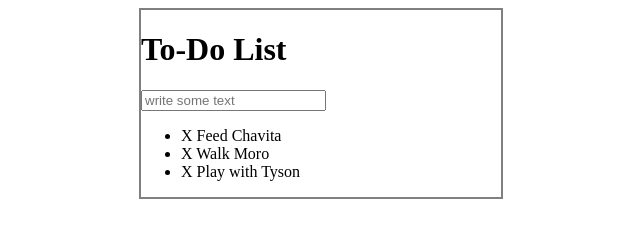
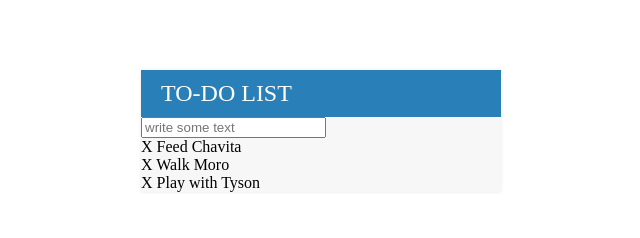
Before and after one commit to AndreaGimenez/To-Do-List, a plain HTML site: page index.html in a window 1280 px wide. Shown: the whole page, without its empty margins (319-959 px from the left). Drawn offline with Linux system fonts and the light colour scheme.

Commit message:
dfjksdhjk

```diff
--- a/assets/css/todos.css
+++ b/assets/css/todos.css
@@ -1,10 +1,27 @@
 #container{
-  border: 2px solid gray;
   width: 360px;
-  margin: 0 auto;
+  margin: 70px auto;
+  background: #f7f7f7;
+  box-shadow: 0 0 3px rgba(0, 0, 0, 0.1);
 }
 
 .task-completed{
   text-decoration : line-through;
   color : gray;
 }
+
+h1{
+  background: #2980b9;
+  color: white;
+  margin: 0;
+  padding: 10px 20px;
+  text-transform: uppercase;
+  font-size: 24px;
+  font-weight: normal;
+}
+
+ul{
+  list-style: none;
+  margin: 0;
+  padding: 0;
+}
```
